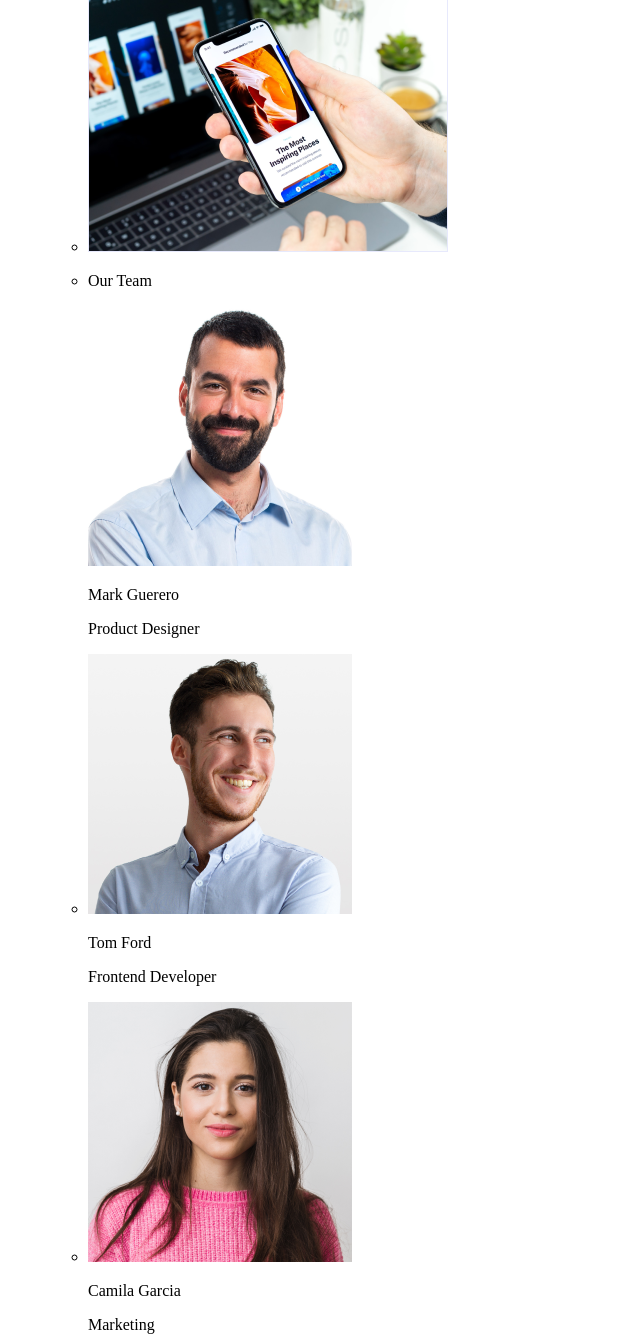
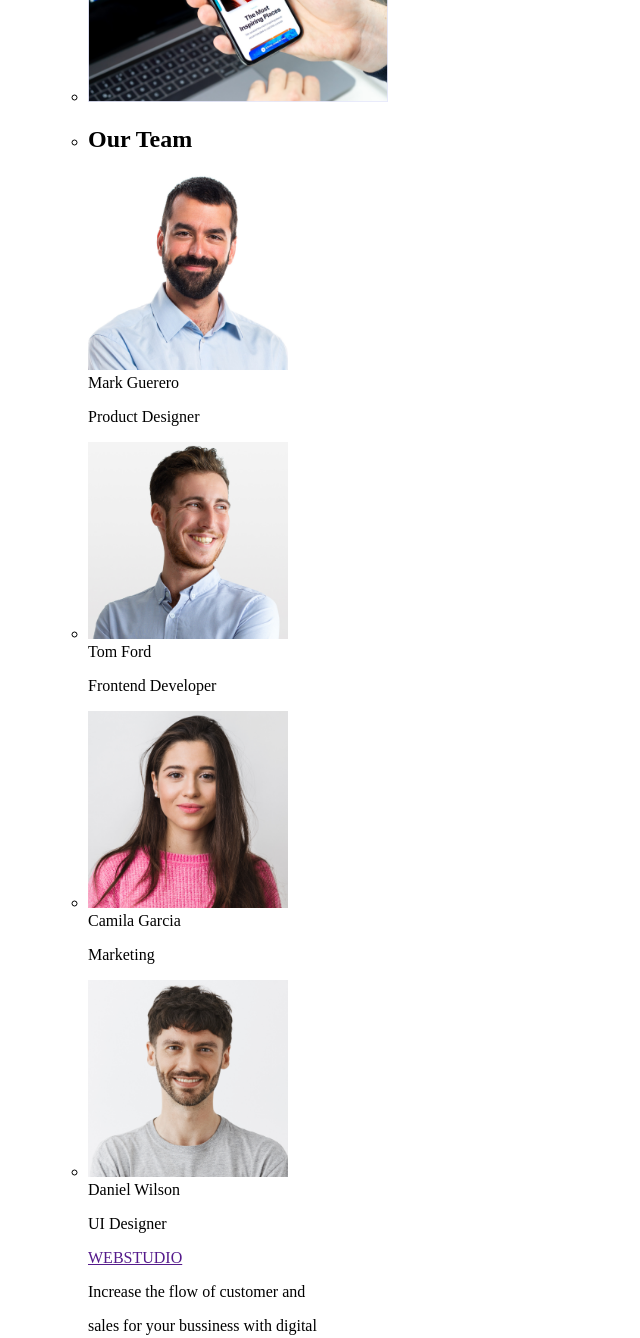
Before and after one commit to ArkhamReon/home-work-01, a plain HTML site: page index.html in a window 1280 px wide. Shown: the part 1360-2698 px from the top of the page, without its empty margins (0-640 px from the left). Drawn offline with Linux system fonts and the light colour scheme.

Commit message:
Update index.html

```diff
--- a/index.html
+++ b/index.html
@@ -43,35 +43,35 @@
 
         <ul>
 
-            <li> <img src="images/Rectangle 71.png"> </li>
-            <li> <img src="images/Rectangle 71 (1).png"> </li>
-            <li> <img src="images/Rectangle 71 (2).png"> </li>
+            <li> <img src="images/Rectangle 71.png" width="300"/> </li>
+            <li> <img src="images/Rectangle 71 (1).png"width="300"/> </li>
+            <li> <img src="images/Rectangle 71 (2).png"width="300"/> </li>
 
         </ul>
 
         <ul>
 
             <li>
-                <p> <caption> Our Team </caption> </p>
-                <img src="images/img.png">
-                <p> <caption> Mark Guerero </caption> </p>
+                 <h2> <caption> Our Team </caption> </h2>
+                <img src="images/img.png" alt="the manager" width="200"/> <br/>
+                 <caption> Mark Guerero </caption>
                 <p> Product Designer </p>
             </li>
 
             <li>
-                <img src="images/img (1).png">
-                <p> <caption> Tom Ford </caption> </p>
+                <img src="images/img (1).png" alt="the one who make's web interface" width="200"/> <br/>
+                 <caption> Tom Ford </caption>
                 <p> Frontend Developer </p>
             </li>
 
             <li>
-                <img src="images/img (2).png">
-                <p> <caption> Camila Garcia </caption> </p>
+                <img src="images/img (2).png" alt="nice girl" width="200"/> <br/>
+                 <caption> Camila Garcia </caption>
                 <p> Marketing </p>
 
                 <li>
-                <img src="images/img (3).png">
-                <p> <caption> Daniel Wilson </caption> </p>
+                <img src="images/img (3).png" alt="awesome" width="200"/> <br/>
+                 <caption> Daniel Wilson </caption>
                 <p> UI Designer </p>
                 </li>
 
```
